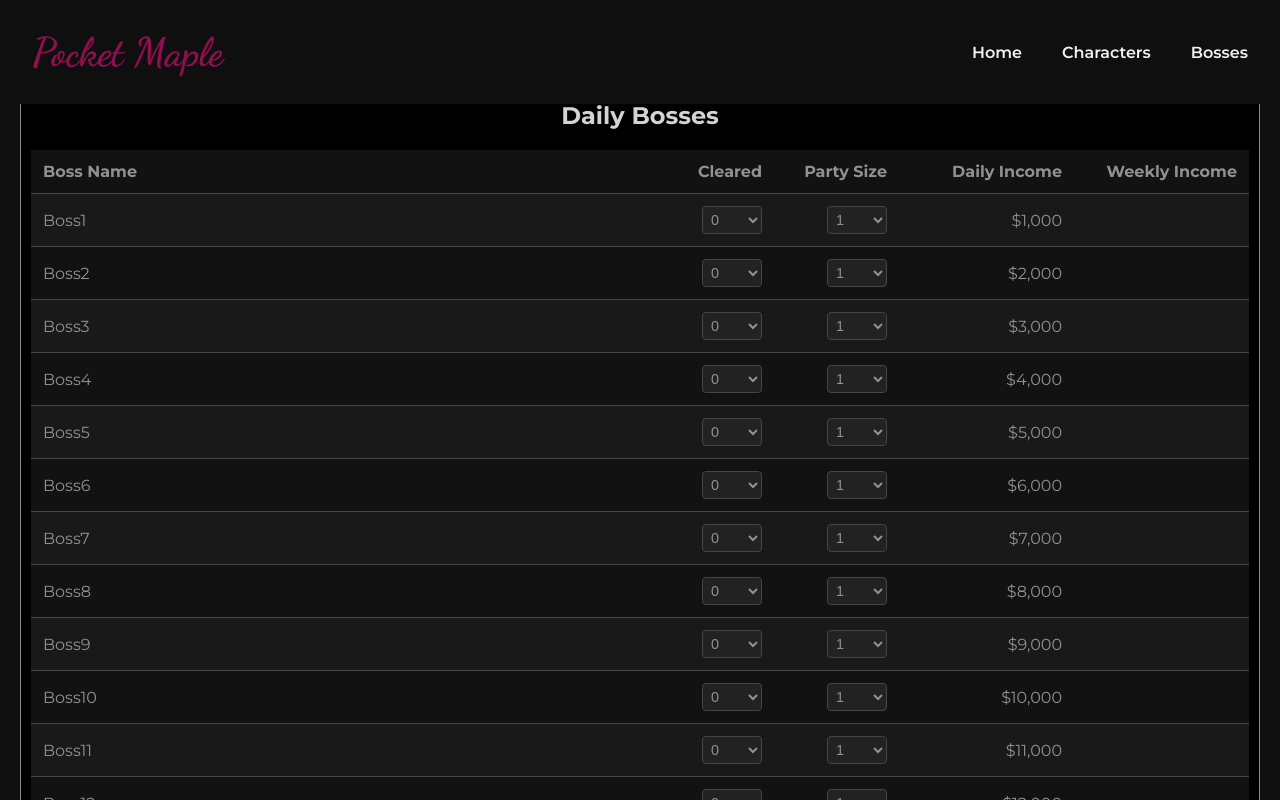
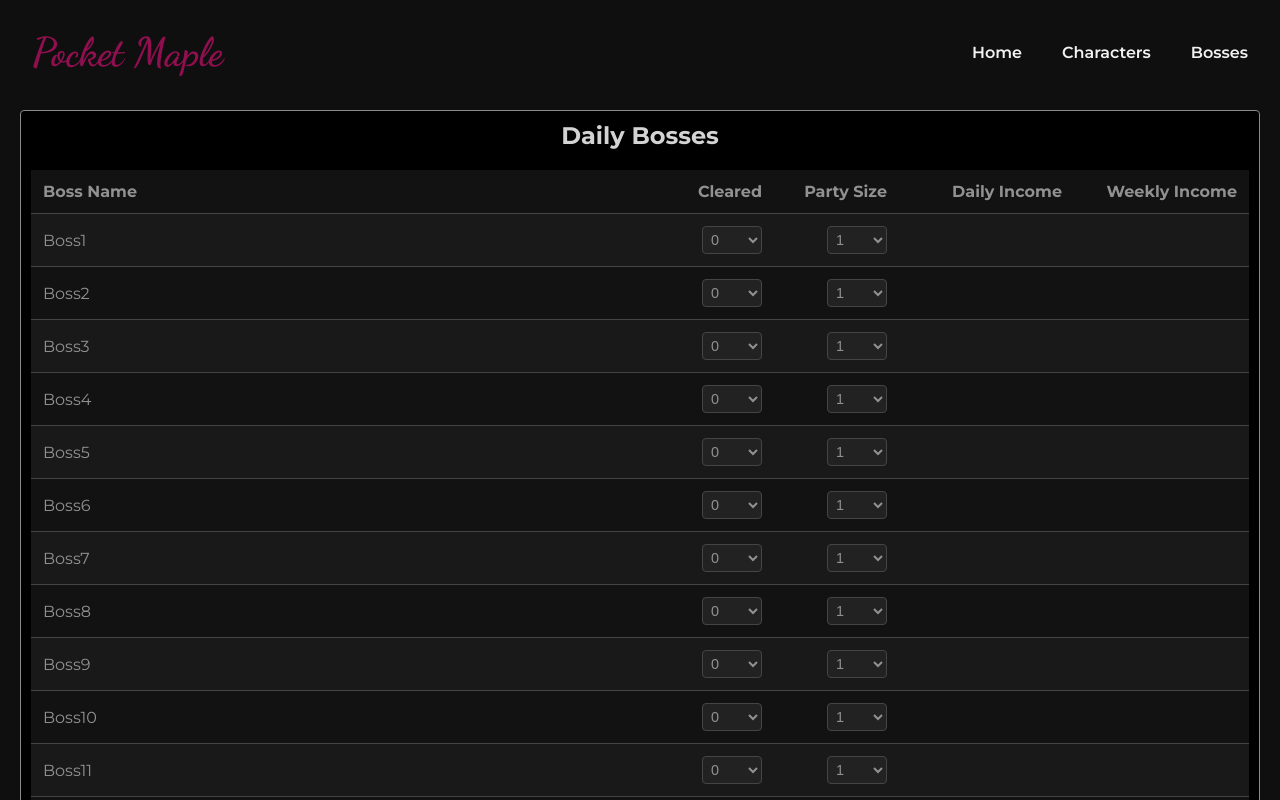
Before and after one commit to ttxlnguyen/Passion-Project-Pocket-Maple-React, a React (Create React App) app in the folder pocketmaplereact/: page /bosses in a window 1280 px wide. Shown: the top 800 px of the page. Built offline with nearby package versions, Linux system fonts and the light colour scheme.

Commit message:
Adjusted table values when clear count is 0 & added fading to daily income if clear count is 0

```diff
--- a/pocketmaplereact/src/App.js
+++ b/pocketmaplereact/src/App.js
@@ -4,17 +4,17 @@ import { BrowserRouter as Router, Routes, Route } from "react-router-dom";
 import NavBar from "./components/navbar/NavBar.jsx";
 import Home from "./components/pages/home/Home.js";
 import Characters from "./components/pages/characters/Characters";
-import Bosses from "./components/pages/bosslist/Bosses.jsx";
+import Bosses from "./components/pages/bosslist/Bosses.jsx"; // Make sure this is the correct import path
 
 const App = () => {
   return (
     <Router>
-      <NavBar /> {/* Navigation bar component */}
+      <NavBar />
       <main className="main-content">
-        <Routes> {/* Define routes*/}
+        <Routes>
           <Route path="/" element={<Home />} />
           <Route path="/characters" element={<Characters />} />
-          <Route path="/bosses" element={<Bosses />} /> {/* Route to Bosses component */}
+          <Route path="/bosses" element={<Bosses />} />
         </Routes>
       </main>
     </Router>
--- a/pocketmaplereact/src/components/pages/bosslist/BossTables.css
+++ b/pocketmaplereact/src/components/pages/bosslist/BossTables.css
@@ -1,6 +1,6 @@
 .boss-list {
   margin: 20px;
-  margin-top: 90px;
+  margin-top: 110px;
   padding: 10px;
   border: 1px solid #898989;
   border-radius: 4px;
--- a/pocketmaplereact/src/components/pages/bosslist/Bosses.jsx
+++ b/pocketmaplereact/src/components/pages/bosslist/Bosses.jsx
@@ -59,7 +59,9 @@ const Bosses = () => {
                     {createPartySizeOptions()}
                   </select>
                 </td>
-                <td className="fade-in-column">${parseFloat(boss.dailyMeso).toLocaleString()}</td>
+                <td className={`fade-in-column ${boss.clearCount > 0 ? 'fade-in' : 'fade-out'}`}>
+                  ${boss.clearCount > 0 ? parseFloat(boss.dailyMeso).toLocaleString() : '0'}
+                </td>
                 <td className={`fade-in-column ${boss.clearCount > 0 ? 'fade-in' : 'fade-out'}`}>
                   ${parseFloat(boss.weeklyMeso).toLocaleString()}
                 </td>
```
